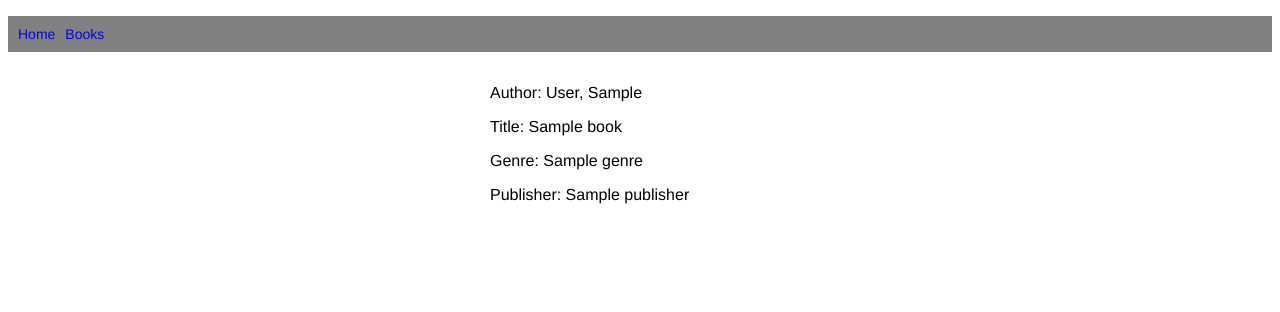
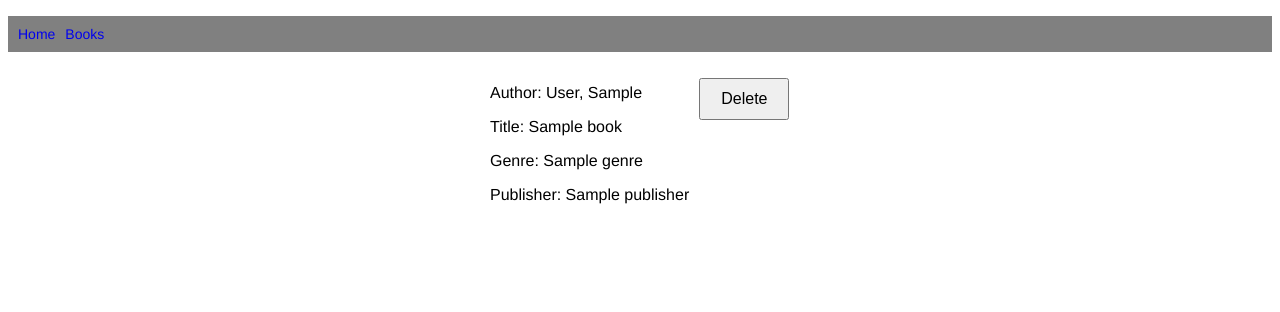
Before and after one commit to RichardsonMark/one_to_many_lab_homework, a Flask app: page /books in a window 1280 px wide. Shown: the top 312 px of the page. Run offline with Flask 2, Linux system fonts and the light colour scheme; a database or web service that is not in the repository returns one stand-in record (values such as "Sample title"); some libraries are stand-ins or nearby versions.

Commit message:
Delete a book set up and tested

```diff
--- a/controllers/books_controller.py
+++ b/controllers/books_controller.py
@@ -36,3 +36,7 @@
 
 # DELETE
 # DELETE '/books/<id>'
+@books_blueprint.route("/books/<id>/delete", methods=["POST"])
+def delete_book(id):
+    book_repository.delete(id)
+    return redirect('/books')
--- a/templates/books/index.html
+++ b/templates/books/index.html
@@ -10,6 +10,11 @@
         <p>Publisher: {{book.publisher}}</p>
     </div>
 
+    <form action="/books/{{book.id}}/delete" method="POST">
+        <button type="submit">Delete</button>
+</form>
+
+
 {% endfor %}
 
 {% endblock %}
```
